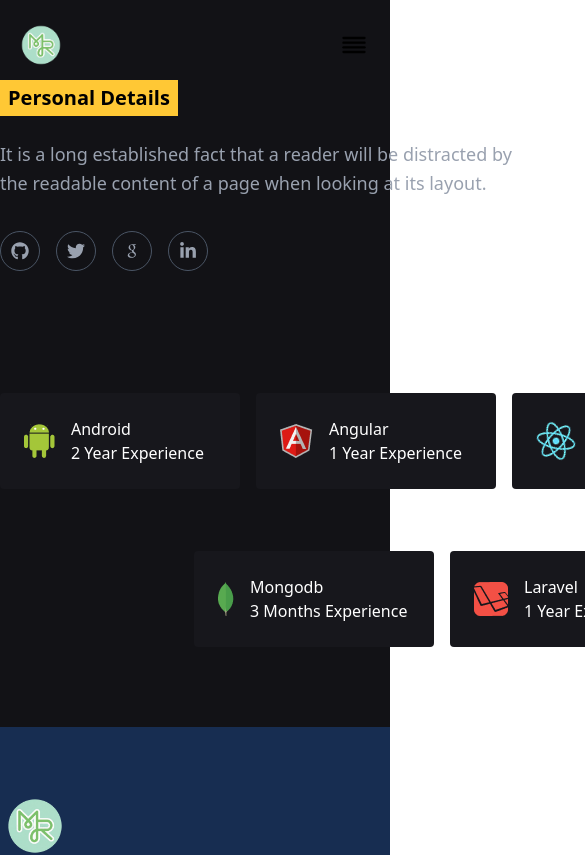
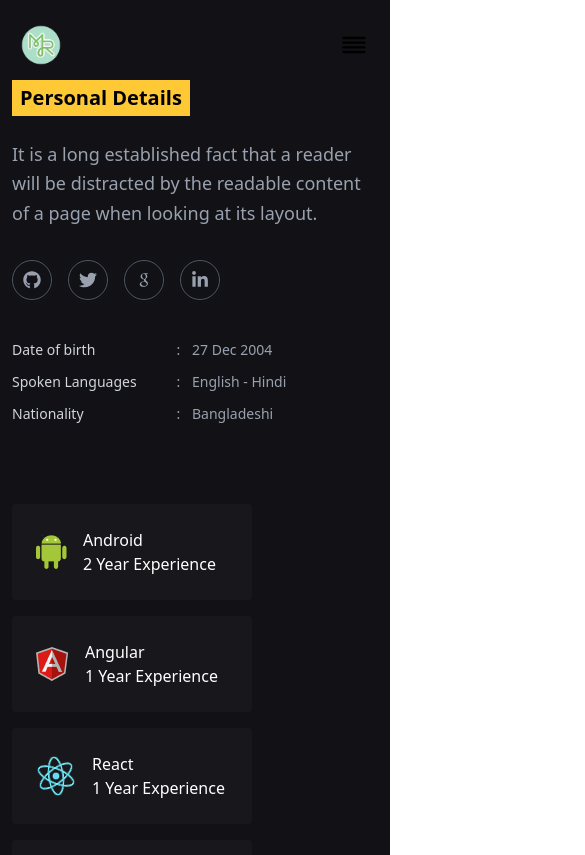
Before and after one commit to mesbaulrafi/myPortfolio, a React (Vite) app: page /about in a window 390 px wide. Shown: the top 855 px of the page, 585 px wide, since content can reach past the window. Built offline with nearby package versions, Linux system fonts and the light colour scheme.

Commit message:
feat : responsive about section

```diff
--- a/src/components/layouts/About.jsx
+++ b/src/components/layouts/About.jsx
@@ -18,10 +18,10 @@ import Node from "/src/assets/nodejs.png";
 const About = () => {
     return (
         <div className="bg-[#121216] py-20 text-white">
-<div className="w-[1140px] m-auto">
-<div className="flex justify-between items-start">
+            <div className="lg:w-[1140px] px-3 lg:px-0 mx-auto">
+                <div className="grid lg:grid-cols-2 grid-cols-1 items-start gap-y-10">
                     {/* Left Side: About Text */}
-<div className="w-[45%]">
+                    <div className="">
                         <h4 className="bg-[#FFC835] text-black px-2 py-1 text-xl font-bold inline-block mb-6">
                             Personal Details
                         </h4>
@@ -29,7 +29,6 @@ Personal Details
                             It is a long established fact that a reader will be distracted
                             by the readable content of a page when looking at its layout.
                         </p>
-
                         {/* Social Icons - Circle Style */}
                         <div className="flex gap-4">
                             {[FaGithub, FaTwitter, LiaGoogle, FaLinkedinIn].map((Icon, i) => (
@@ -39,20 +38,17 @@ by the readable content of a page when looking at its layout.
                             ))}
                         </div>
                     </div>
-
                     {/* Right Side: Info Table */}
-<div className="w-[45%] flex gap-x-10 text-lg">
-<div className="text-gray-300 space-y-3">
+                    <div className="flex gap-x-10">
+                        <div className="text-gray-300 space-y-3 text-sm lg:text-lg">
                             <p>Date of birth</p>
                             <p>Spoken Languages</p>
                             <p>Nationality</p>
-<p>Interest</p>
                         </div>
-<div className="text-gray-400 space-y-3">
-<p><span className="mr-6">:</span> 27 Dec 2004</p>
-<p><span className="mr-6">:</span> English - Hindi - Urdu</p>
-<p><span className="mr-6">:</span> Bangladeshi</p>
-<p><span className="mr-6">:</span> Music, Reading, Travel</p>
+                        <div className="text-gray-400 space-y-3 text-sm lg:text-lg">
+                            <p><span className="mr-2 lg:mr-6">:</span> 27 Dec 2004</p>
+                            <p><span className="mr-2 lg:mr-6">:</span> English - Hindi</p>
+                            <p><span className="mr-2 lg:mr-6">:</span> Bangladeshi</p>
                         </div>
                     </div>
                 </div>
@@ -60,19 +56,19 @@ by the readable content of a page when looking at its layout.
                 {/* Tools Section */}
                 <div className="mt-20">
                     {/* First Row */}
-<div className="flex items-center h-[180px] gap-4 mb-5">
-<Tools toolsImg={Android} toolsTitle='Android' ToolsText='2 Year Experience'/>
-<Tools toolsImg={AngularLogo} toolsTitle='Angular' ToolsText='1 Year Experience'/>
-<Tools toolsImg={ReactLogo} toolsTitle='React' ToolsText='1 Year Experience'className={'animate-[spin_8s_linear_infinite]'}/>
-<Tools toolsImg={Bootstrap} toolsTitle='Bootstrap' ToolsText='3 Year Experience'/>
-<Tools toolsImg={Vue} toolsTitle='Vue' ToolsText='2 Year Experience'/>
+                    <div className="grid lg:grid-cols-4 grid-cols-1 sm:grid-cols-2 items-center gap-4 mb-5">
+                        <Tools toolsImg={Android} toolsTitle='Android' ToolsText='2 Year Experience' />
+                        <Tools toolsImg={AngularLogo} toolsTitle='Angular' ToolsText='1 Year Experience' />
+                        <Tools toolsImg={ReactLogo} toolsTitle='React' ToolsText='1 Year Experience' className={'animate-[spin_8s_linear_infinite]'} />
+                        <Tools toolsImg={Bootstrap} toolsTitle='Bootstrap' ToolsText='3 Year Experience' />
                     </div>
 
                     {/* Second Row _ Centered */}
-<div className="flex justify-center gap-4">
-<Tools toolsImg={Mongodb} toolsTitle='Mongodb' ToolsText='3 Months Experience'/>
-<Tools toolsImg={Laravel} toolsTitle='Laravel' ToolsText='1 Year Experience'/>
-<Tools toolsImg={Node} toolsTitle='Node.js' ToolsText='1 Year Experience'/>
+                    <div className="grid lg:grid-cols-4 grid-cols-1 sm:grid-cols-2 gap-4">
+                        <Tools toolsImg={Vue} toolsTitle='Vue' ToolsText='2 Year Experience' />
+                        <Tools toolsImg={Mongodb} toolsTitle='Mongodb' ToolsText='3 Months Experience' />
+                        <Tools toolsImg={Laravel} toolsTitle='Laravel' ToolsText='1 Year Experience' />
+                        <Tools toolsImg={Node} toolsTitle='Node.js' ToolsText='1 Year Experience' />
                     </div>
                 </div>
             </div>
```
Also changed, not shown: 1 other file (tests, documents, lock files or other folders). Lines whose indentation alone changed are shown as unchanged.
